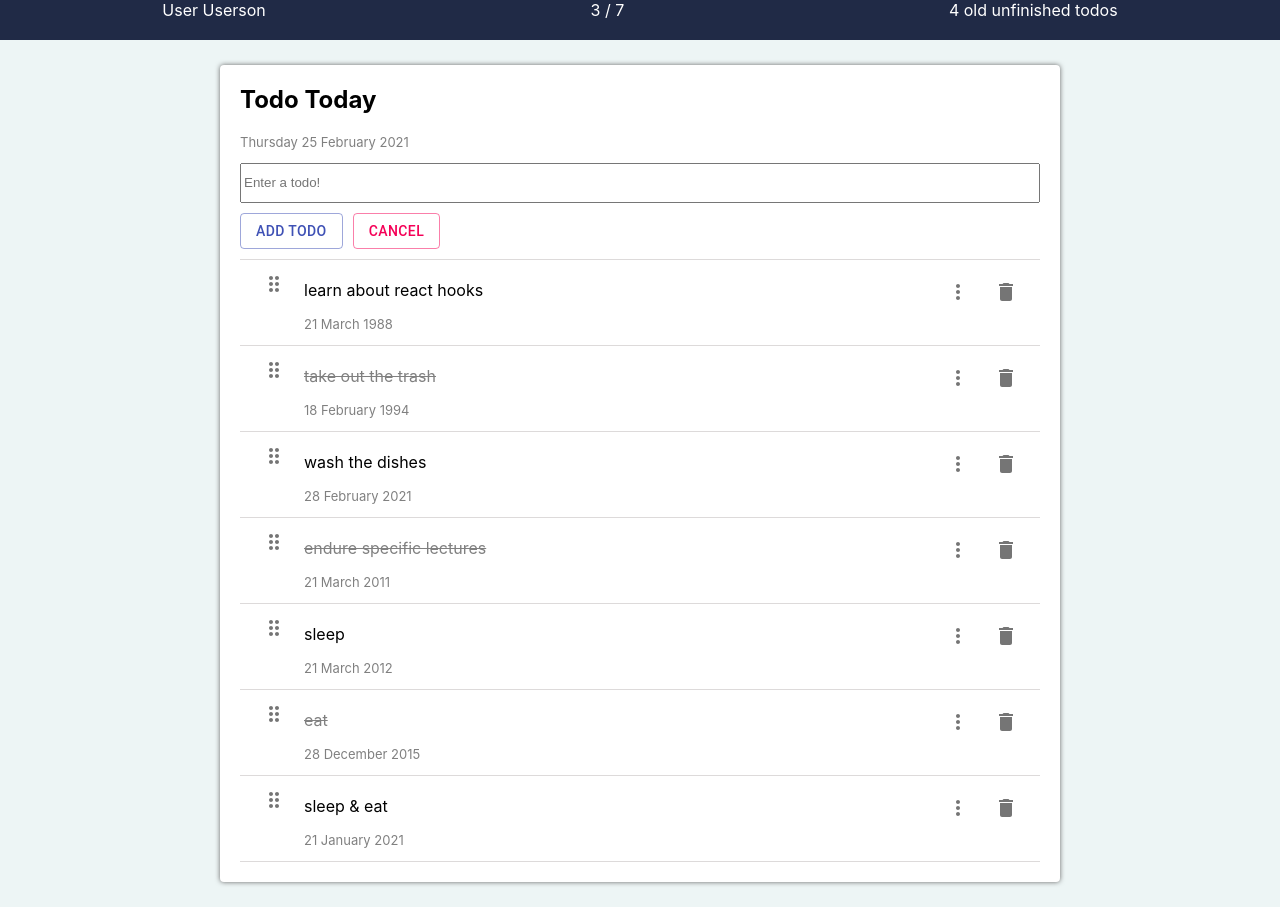
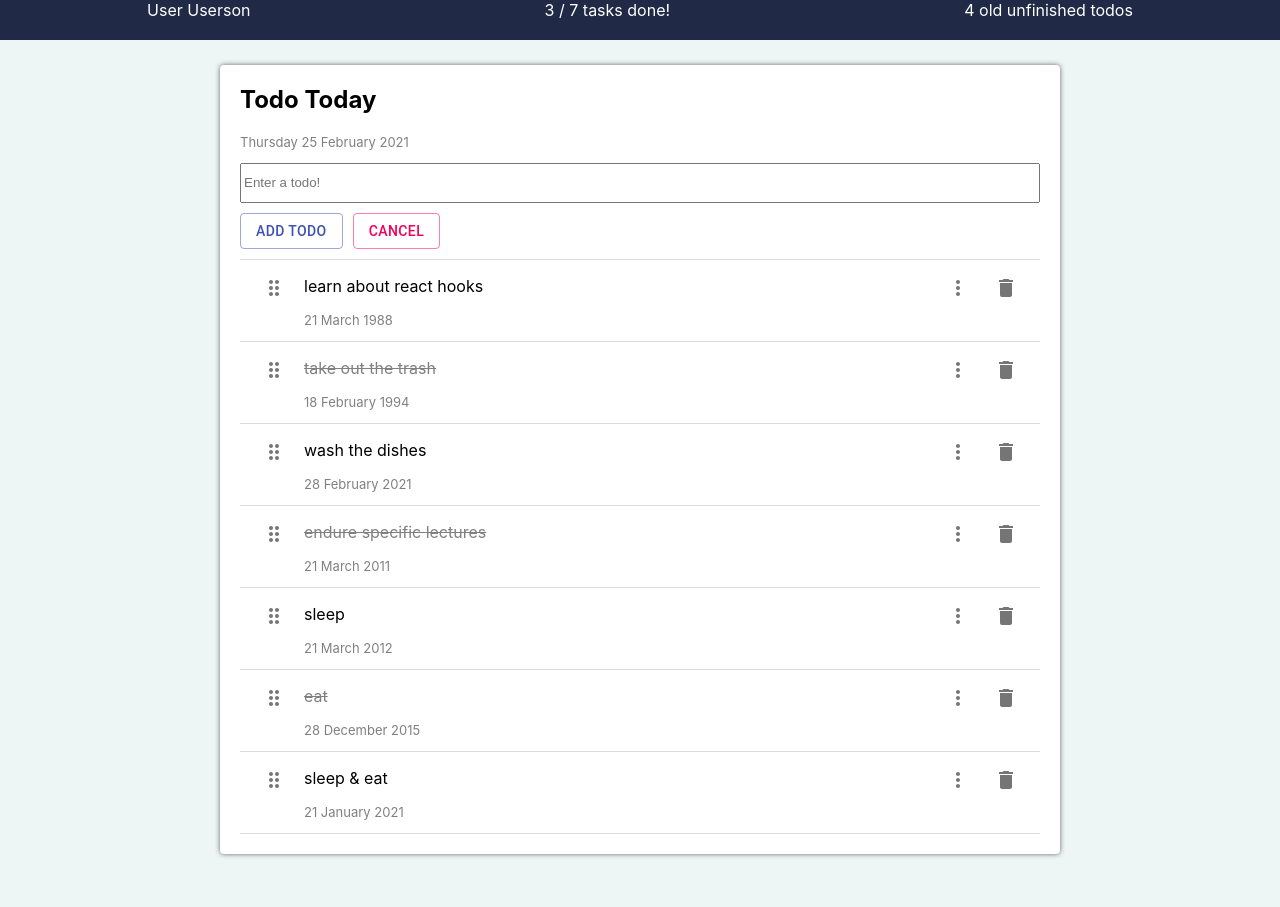
Before and after one commit to larsdjursner/todo-typescript, a React (Create React App) app: page / in a window 1280 px wide. After the commit the page ends 879 px from the top, so only its background shows below. Built offline with nearby package versions, Linux system fonts and the light colour scheme.

Commit message:
minor bug fix in dnd (destIndex null)

```diff
--- a/src/App.css
+++ b/src/App.css
@@ -31,8 +31,6 @@ input {
   box-sizing: border-box;
 }
 
-
-
 li.todo {
   list-style-type: none;
   user-select: none;
@@ -45,7 +43,8 @@ li.todo {
 }
 
 .todo-draghandle {
-	color:gray;
+  color: gray;
+  display: flex;
 }
 
 .todo-content-parent {
@@ -67,13 +66,9 @@ p.todo-content {
   font-size: small;
 }
 
-
-
 li:hover {
   background-color: rgb(245, 245, 245);
 }
-
-
 
 .todoform-input {
   height: 40px;
@@ -102,14 +97,13 @@ li:hover {
   color: rgb(32, 42, 70);
 }
 
-.todoform-content-noform:hover #todoform-content-text{
-	color:rgb(32, 42, 70);
+.todoform-content-noform:hover #todoform-content-text {
+  color: rgb(32, 42, 70);
 }
 
 .todoform-buttons > :first-child {
   margin-right: 10px;
 }
-
 
 .Nav {
   background-color: rgb(32, 42, 70);
--- a/src/App.tsx
+++ b/src/App.tsx
@@ -2,7 +2,7 @@ import React from "react";
 import "./App.css";
 import Nav from "./components/Nav";
 import TodoList from "./components/TodoList";
-import { TodoProvider } from './TodoContext'
+import { TodoProvider } from "./TodoContext";
 
 const App: React.FC = () => {
   return (
@@ -12,7 +12,7 @@ const App: React.FC = () => {
         <TodoList />
       </div>
     </TodoProvider>
-    )
-}
+  );
+};
 
 export default App;
--- a/src/TodoContext.tsx
+++ b/src/TodoContext.tsx
@@ -1,20 +1,39 @@
-import React, {
-	useState,
-	createContext,
-} from "react";
-
-
+import React, { useState, createContext } from "react";
 
 const initialValues = [
-	{ id: 1, content: "learn about react hooks", completed: false, date: new Date('1988-03-21'), },
-	{ id: 2, content: "take out the trash", completed: true, date: new Date('1994-02-18') },
-	{ id: 3, content: "wash the dishes", completed: false, date: new Date('2021-02-28') },
-	{ id: 4, content: "endure specific lectures", completed: true, date: new Date('2011-03-21') },
-	{ id: 5, content: "sleep", completed: false, date: new Date('2012-03-21') },
-	{ id: 6, content: "eat", completed: true, date: new Date('2015-12-28')},
-	{ id: 7, content: "sleep & eat", completed: false, date: new Date('2021-01-21')},
-]
-
+  {
+    id: 1,
+    content: "learn about react hooks",
+    completed: false,
+    date: new Date("1988-03-21"),
+  },
+  {
+    id: 2,
+    content: "take out the trash",
+    completed: true,
+    date: new Date("1994-02-18"),
+  },
+  {
+    id: 3,
+    content: "wash the dishes",
+    completed: false,
+    date: new Date("2021-02-28"),
+  },
+  {
+    id: 4,
+    content: "endure specific lectures",
+    completed: true,
+    date: new Date("2011-03-21"),
+  },
+  { id: 5, content: "sleep", completed: false, date: new Date("2012-03-21") },
+  { id: 6, content: "eat", completed: true, date: new Date("2015-12-28") },
+  {
+    id: 7,
+    content: "sleep & eat",
+    completed: false,
+    date: new Date("2021-01-21"),
+  },
+];
 
 export interface ITodo {
   id: number;
@@ -23,7 +42,6 @@ export interface ITodo {
   date: Date;
 }
 
-
 type ITodoContext = [ITodo[], React.Dispatch<React.SetStateAction<ITodo[]>>];
 
 export const TodoContext = createContext<ITodoContext>([[], () => null]);
@@ -31,7 +49,6 @@
 export const TodoProvider = (props: { children: any }) => {
   const [todos, setTodos] = useState<ITodo[]>(initialValues);
 
-
   return (
     <TodoContext.Provider value={[todos, setTodos]}>
       {props.children}
--- a/src/components/Nav.tsx
+++ b/src/components/Nav.tsx
@@ -8,7 +8,7 @@ const Nav: React.FC = () => {
 
   const countComplete = () => {
     const count = todos.filter((t) => t.completed).length;
-		return `${count} / ${todos.length}`;
+    return `${count} / ${todos.length} tasks done!`;
   };
 
   const countOldTodos = () => {
--- a/src/components/Todo.tsx
+++ b/src/components/Todo.tsx
@@ -1,7 +1,7 @@
 import IconButton from "@material-ui/core/IconButton";
 import DeleteIcon from "@material-ui/icons/Delete";
 import MoreVertIcon from "@material-ui/icons/MoreVert";
-import DragIndicatorIcon from '@material-ui/icons/DragIndicator';
+import DragIndicatorIcon from "@material-ui/icons/DragIndicator";
 
 import React from "react";
 import { useModal } from "../hooks/useModal";
@@ -23,15 +23,18 @@ export const Todo: React.FC<ITodoFunctions> = ({
   date,
   deleteTodo,
   completeTodo,
-	dragHandle
+  dragHandle,
 }) => {
   const { isShown, toggle } = useModal();
 
   return (
     <li className="todo">
-			<IconButton className="todo-draghandle" {...dragHandle} >
-				<DragIndicatorIcon />
+      <div>
+        <IconButton className="todo-draghandle" {...dragHandle}>
+          <DragIndicatorIcon id="drag"/>
         </IconButton>
+      </div>
+
       <div className="todo-content-parent">
         <p
           className="todo-content"
@@ -42,7 +45,6 @@ export const Todo: React.FC<ITodoFunctions> = ({
           }}
         >
           {content}
-
         </p>
         <p className="date">{getDate(date)}</p>
       </div>
@@ -51,9 +53,10 @@ export const Todo: React.FC<ITodoFunctions> = ({
           headerText={content}
           isShown={isShown}
           hide={toggle}
-					modalContent={completed ? 'completed' : 'not completed'}
+          modalContent={completed ? "completed" : "not completed"}
           date={getFullDate(date)}
         />
+
         <div onClick={toggle}>
           <IconButton className="IconButton">
             <MoreVertIcon />
--- a/src/components/TodoList.tsx
+++ b/src/components/TodoList.tsx
@@ -1,18 +1,25 @@
 import React, { useContext } from "react";
 import { TodoForm } from "./TodoForm";
-import { TodoContext } from '../TodoContext'
+import { TodoContext } from "../TodoContext";
 import "../App.css";
 import { Todo } from "./Todo";
-import { DragDropContext, Droppable, Draggable, DropResult } from "react-beautiful-dnd";
-
-
+import {
+  DragDropContext,
+  Droppable,
+  Draggable,
+  DropResult,
+} from "react-beautiful-dnd";
 
 const TodoList: React.FC = () => {
-
   const [todos, setTodos] = useContext(TodoContext);
 
   const createTodo = (id: number, content: string) => {
-		const newTodo = { id, content, completed: false, date: new Date(Date.now()) };
+    const newTodo = {
+      id,
+      content,
+      completed: false,
+      date: new Date(Date.now()),
+    };
     const newTodos = [...todos, newTodo];
     setTodos(newTodos);
   };
@@ -38,40 +45,49 @@ const TodoList: React.FC = () => {
     const srcIndex = param.source.index;
 
     const moved = todos[srcIndex];
-		const remaining = todos.filter((t) => t.id !== moved.id)
+    if (destIndex) {
+      const remaining = todos.filter((t) => t.id !== moved.id);
 
       const reorderedItems = [
         ...remaining.slice(0, destIndex),
         moved,
-			...remaining.slice(destIndex)
+        ...remaining.slice(destIndex),
       ];
 
       setTodos(reorderedItems);
     }
+  };
 
   return (
     <div className="parent-todo">
       <div className="child-todo">
-				<DragDropContext onDragEnd={(param) => {
-						rearrangeTodo(param)
-					}}>
+        <DragDropContext
+          onDragEnd={(param) => {
+            rearrangeTodo(param);
+          }}
+        >
           <div className="todolist">
             <TodoForm createTodo={createTodo} />
             <Droppable droppableId="droppable-1">
               {(provided, _) => (
                 <div ref={provided.innerRef} {...provided.droppableProps}>
                   {todos.map((todo, i) => (
-										<Draggable key={todo.id} draggableId={'draggable-' + todo.id} index={i}>
+                    <Draggable
+                      key={todo.id}
+                      draggableId={"draggable-" + todo.id}
+                      index={i}
+                    >
                       {(provided, snapshot) => (
                         <div
                           ref={provided.innerRef}
                           {...provided.draggableProps}
                           style={{
                             ...provided.draggableProps.style,
-														boxShadow: snapshot.isDragging ? '0 0 0.3rem #666' : 'none'
+                            boxShadow: snapshot.isDragging
+                              ? "0 0 0.3rem #666"
+                              : "none",
                           }}
                         >
-
                           <Todo
                             key={todo.id}
                             id={todo.id}
@@ -83,7 +99,6 @@ const TodoList: React.FC = () => {
                             dragHandle={provided.dragHandleProps}
                           />
                         </div>
-
                       )}
                     </Draggable>
                   ))}
@@ -91,7 +106,6 @@ const TodoList: React.FC = () => {
                 </div>
               )}
             </Droppable>
-
           </div>
         </DragDropContext>
       </div>
```
Also changed, not shown: src/components/Modal.tsx (+4 -7 lines), src/components/TodoForm.tsx (+6 -10 lines). Lines whose indentation alone changed are shown as unchanged.
